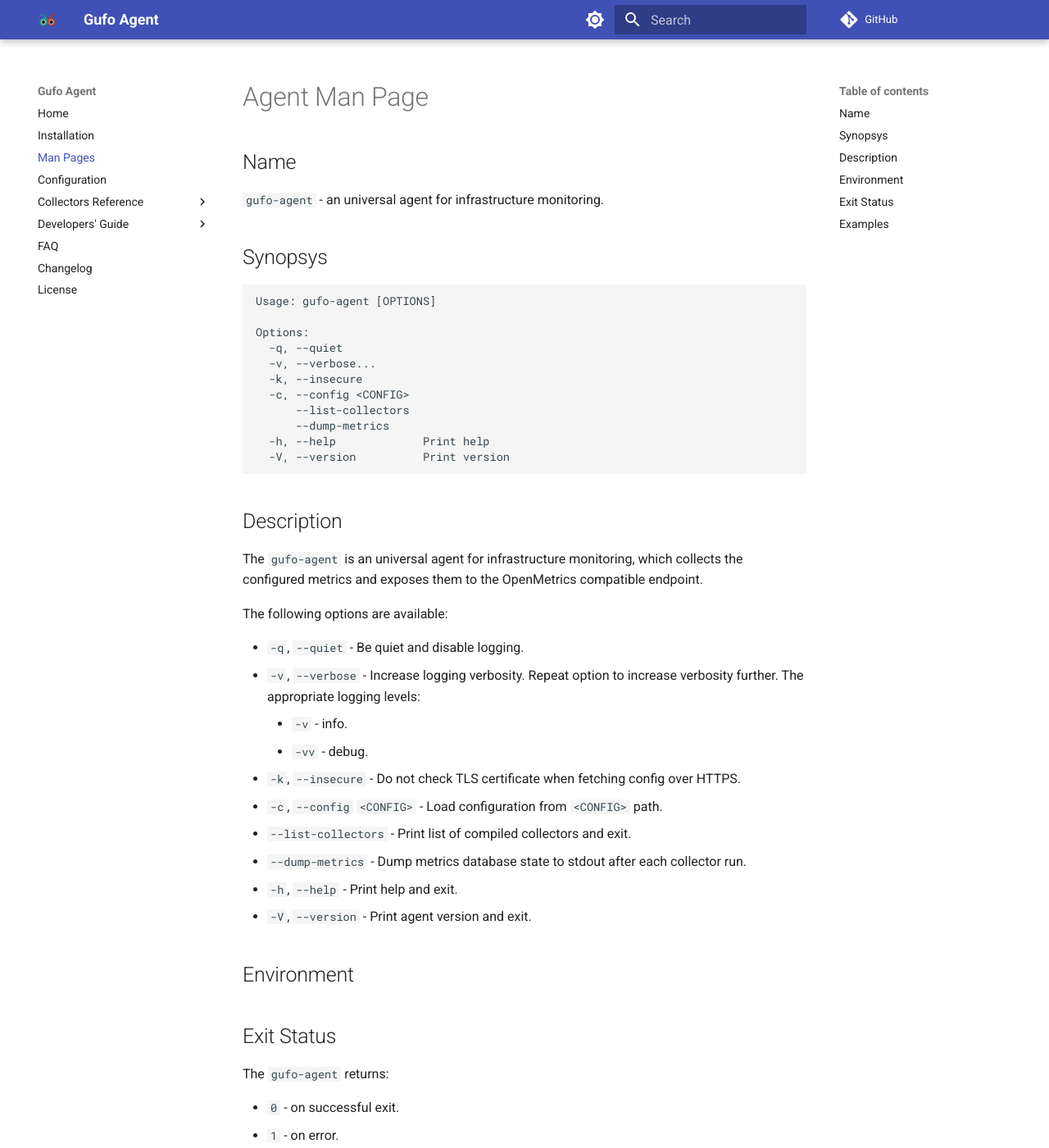
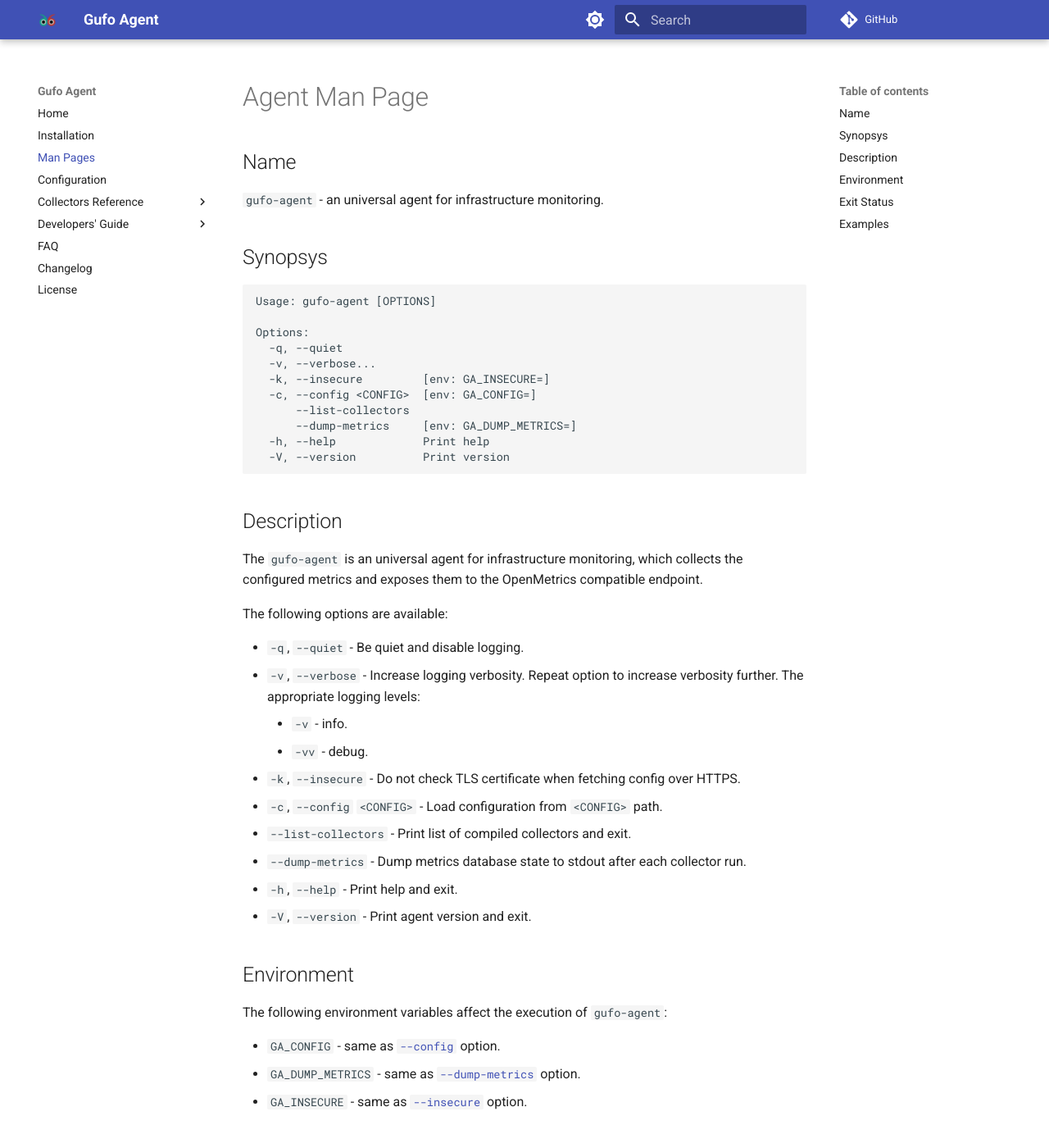
Before and after one commit to gufolabs/gufo_agent, an MkDocs documentation site: the page built from docs/man.md, in a window 1280 px wide and 1400 px high. Shown: the whole window at 82% size. Built offline with MkDocs 1.6.1 and Material for MkDocs 9.7.7, drawn with Linux system fonts in a browser that asks for light colours; comment, search, counter and statistics services are not loaded.

Commit message:
Command option defaults may be set from environment variables

````diff
--- a/docs/man.md
+++ b/docs/man.md
@@ -13,10 +13,10 @@ Usage: gufo-agent [OPTIONS]
 Options:
   -q, --quiet
   -v, --verbose...
-  -k, --insecure
-  -c, --config <CONFIG>
+  -k, --insecure         [env: GA_INSECURE=]
+  -c, --config <CONFIG>  [env: GA_CONFIG=]
       --list-collectors
-      --dump-metrics
+      --dump-metrics     [env: GA_DUMP_METRICS=]
   -h, --help             Print help
   -V, --version          Print version
 ```
@@ -37,13 +37,19 @@ The following options are available:
     * `-vv` - debug.
 
 * `-k`, `--insecure` - Do not check TLS certificate when fetching config over HTTPS.
-* `-c`, `--config` `<CONFIG>` - Load configuration from `<CONFIG>` path.
-* `--list-collectors` - Print list of compiled collectors and exit.
-* `--dump-metrics` - Dump metrics database state to stdout after each collector run.
+* <a name="opt_insecure"></a>`-c`, `--config` `<CONFIG>` - Load configuration from `<CONFIG>` path.
+* <a name="opt_config"></a>`--list-collectors` - Print list of compiled collectors and exit.
+* <a name="opt_dump_metrics"></a>`--dump-metrics` - Dump metrics database state to stdout after each collector run.
 * `-h`, `--help` - Print help and exit.
 * `-V`, `--version` - Print agent version and exit.
 
 ## Environment
+
+The following environment variables affect the execution of `gufo-agent`:
+
+* `GA_CONFIG` - same as [`--config`](#opt_config) option.
+* `GA_DUMP_METRICS` - same as [`--dump-metrics`](#opt_dump_metrics) option.
+* `GA_INSECURE` - same as [`--insecure`](#opt_insecure) option.
 
 ## Exit Status
 
````
Also changed, not shown: 2 other files.
